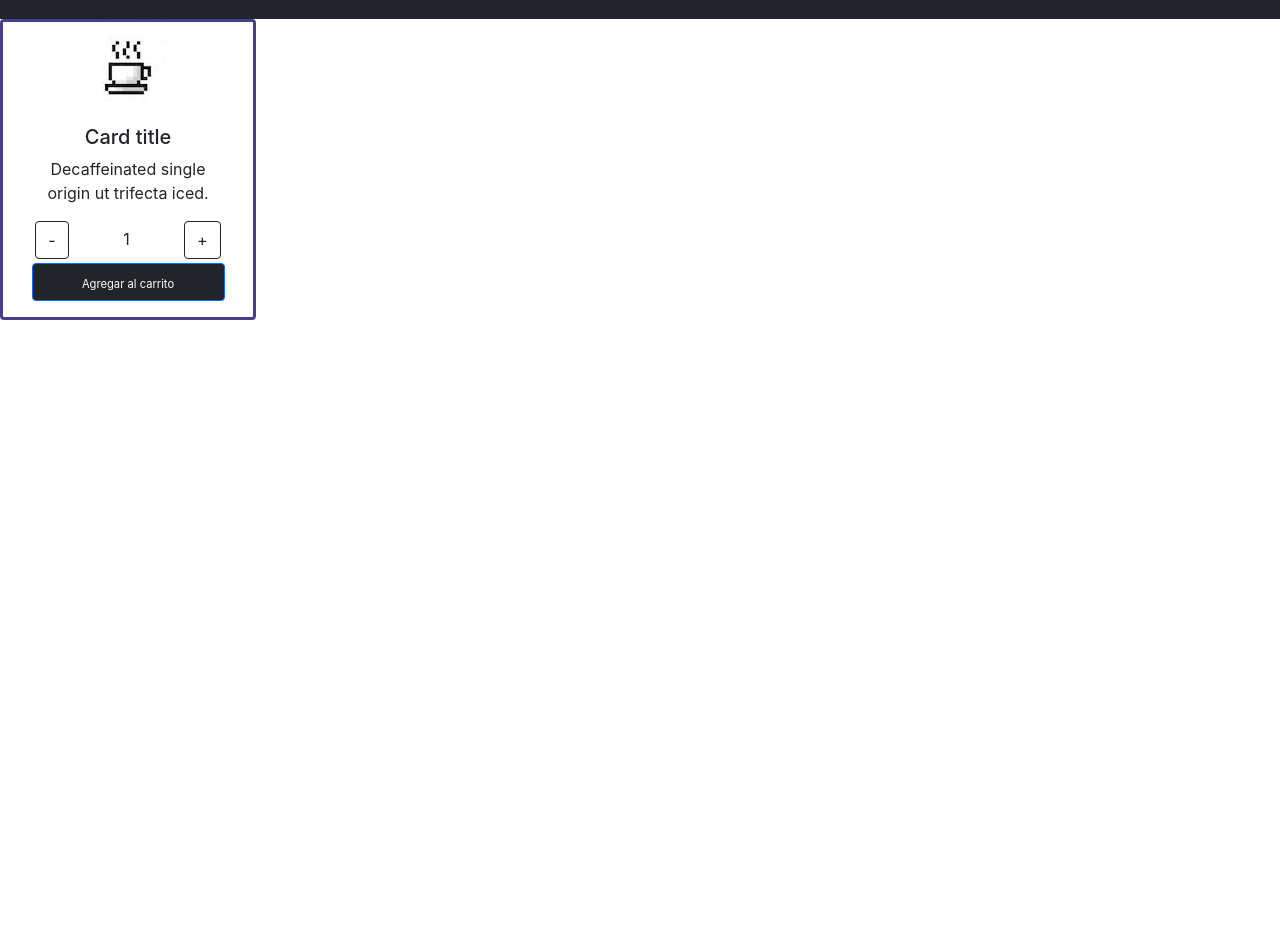
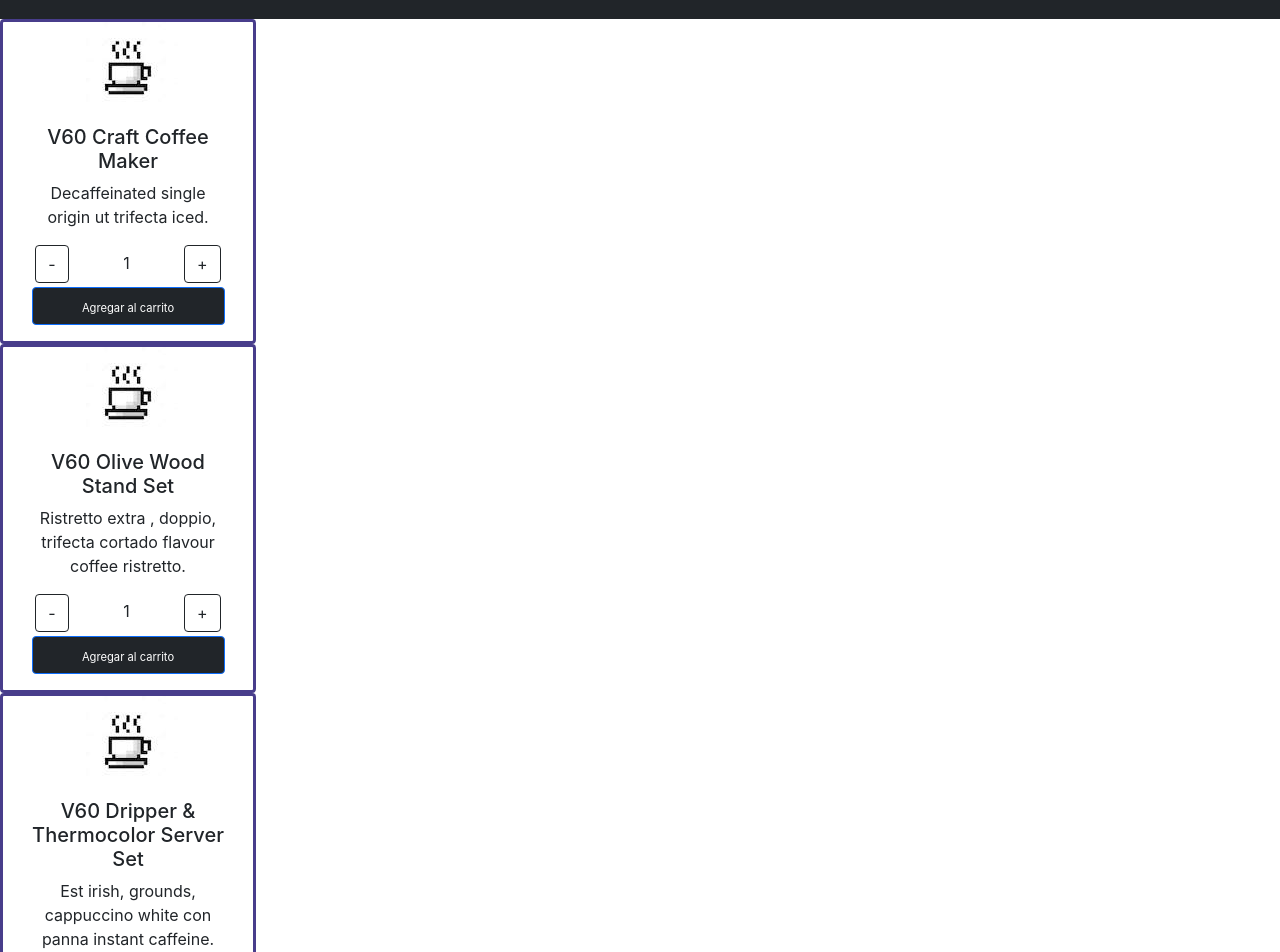
Before and after one commit to Niniatura/marcos-coffee-ecommerce, a React (Create React App) app: page / in a window 1280 px wide. Shown: the part 140-1092 px from the top of the page. Before the commit the page ends 800 px from the top, so only its background shows below. Built offline with nearby package versions, Linux system fonts and the light colour scheme.

Commit message:
catalogo con maps y promises

```diff
--- a/src/App.js
+++ b/src/App.js
@@ -1,5 +1,5 @@
 import './App.css';
-import { ItemList} from './components/itemList/ItemList.js';
+import { ItemListContainer} from "./components/itemListContainer/ItemListContainer.js";
 import { NavBar } from './components/navBar/NavBar.js';
 //import {ItemCount,onAdd} from './components/itemCount/ItemCount';
 
@@ -9,7 +9,7 @@ function App() {
   return (
     <div className="App">
       <NavBar />
-      <ItemList />
+      <ItemListContainer />
 
     </div>
 
--- a/src/components/Item/item.js
+++ b/src/components/Item/item.js
@@ -1,19 +1,17 @@
 import {useState} from 'react';
-import logo from '../images/brand_logo.jpeg';
 import "../Item/item.css";
 import ItemCount from "../itemCount/ItemCount.js";
-import "../itemCount/ItemCount.css"
 
-export const Item =() =>{
+export const Item =(props) =>{
     const [counter,setCounter] = useState(1);
     return(
         <>
         <div className="card">
-            <img src={logo} className="brand-logo" alt="logo" />
+            <img src={props.picture} className="brand-logo" alt="logo" />
             <div className="card-body">
-                <h5>Card title</h5>
-                <p className="card-text">Decaffeinated single origin ut trifecta iced.</p>
-                <ItemCount setCounter={setCounter} counter={counter} stock="5"/>
+                <h5>{props.title}</h5>
+                <p className="card-text">{props.description}</p>
+                <ItemCount setCounter={setCounter} counter={counter} stock={props.stock}/>
             </div>
         </div>
         </>
--- a/src/components/itemList/ItemList.js
+++ b/src/components/itemList/ItemList.js
@@ -1,14 +1,14 @@
 import {Item} from "../Item/item.js";
+import data from "../productJson/ProductJSON.js";
 
-
-export const ItemList= () =>{
-
-    return(
-            <>
-                <Item />
-
-            </>
-        )
+export function ItemList ({products}) {
+   return(
+       <>
+        {data.map((item) => (
+            <Item {...item} />
+        ))}
+    </>
+   )
 }
 
 export default ItemList;
--- /dev/null
+++ b/src/components/itemListContainer/ItemListContainer.js
@@ -0,0 +1,34 @@
+import { useState,useEffect } from "react";
+import ItemList from "../itemList/ItemList.js";
+import data from "../productJson/ProductJSON.js";
+
+export function ItemListContainer(){
+    const [products,setProducts]=useState(null);
+
+   useEffect(()=>{
+    const productList = new Promise((resolve,reject) => {
+        setTimeout(() =>{
+            resolve(console.log(data));
+        }, 2000);
+        });
+
+    productList.then(
+        (result) => {
+            console.log(data);
+            setProducts(data);
+
+        },
+        (err) =>{
+            console.log("Error:" + err);
+        }
+    )
+    },[]);
+    return(
+        <>
+        <ItemList />
+     </>
+    )
+}
+
+
+export default ItemListContainer;
--- /dev/null
+++ b/src/components/productJson/ProductJSON.js
@@ -0,0 +1,42 @@
+import logo from "../../components/images/brand_logo.jpeg";
+
+export const data = [
+    {
+        id:1,
+        title: "V60 Craft Coffee Maker",
+        description: "Decaffeinated single origin ut trifecta iced.",
+        price: "150 USD",
+        stock:34,
+        picture: logo
+    },
+
+    {
+        id:2,
+        title: "V60 Olive Wood Stand Set",
+        description: "Ristretto extra , doppio, trifecta cortado flavour coffee ristretto.",
+        price: "195 USD",
+        stock:15,
+        picture: logo
+    },
+
+    {
+        id:3,
+        title: "V60 Dripper & Thermocolor Server Set",
+        description: "Est irish, grounds, cappuccino white con panna instant caffeine.",
+        price: "250 USD",
+        stock:12,
+        picture: logo
+    },
+
+    {
+        id:4,
+        title: "Mini Coffee Dripper",
+        description: "White galão percolator, grinder chicory, decaffeinated medium body extraction.",
+        price: "180 USD",
+        stock:28,
+        picture: logo
+    }
+
+];
+
+export default data;
```
